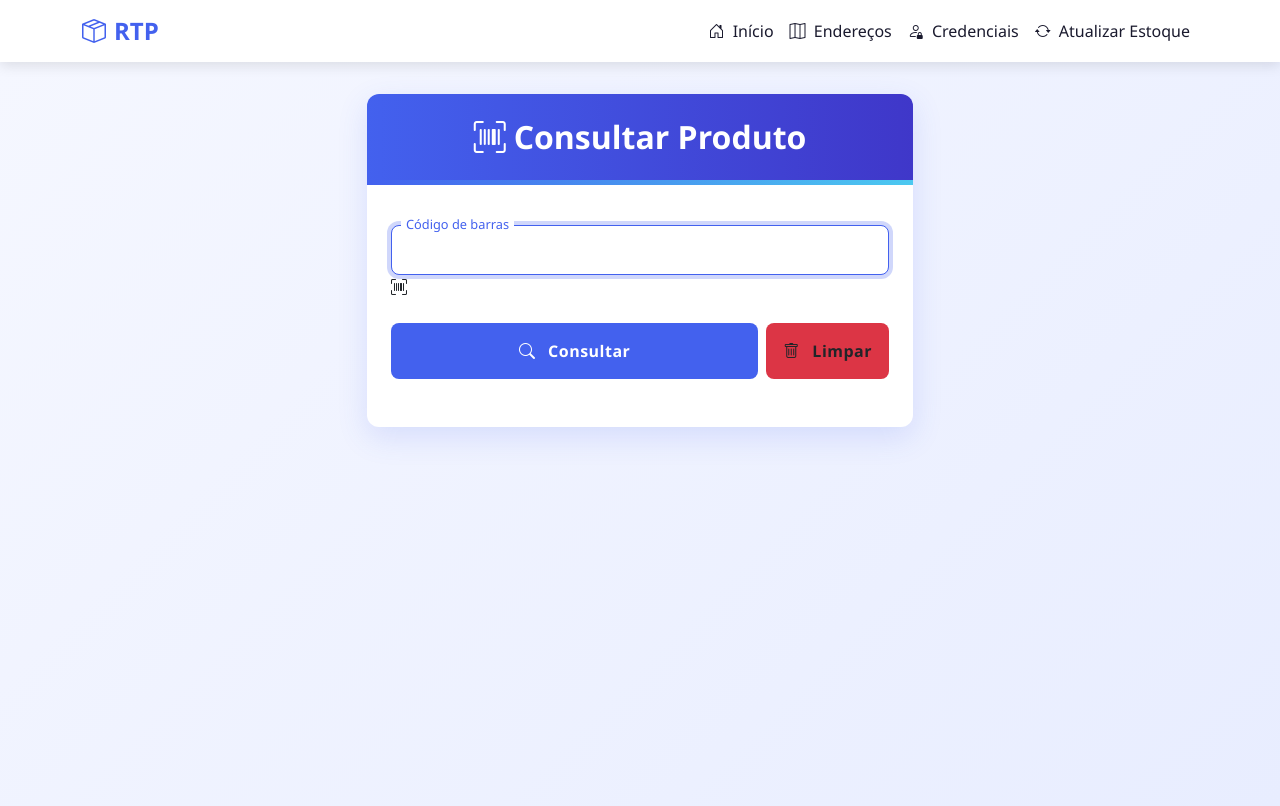
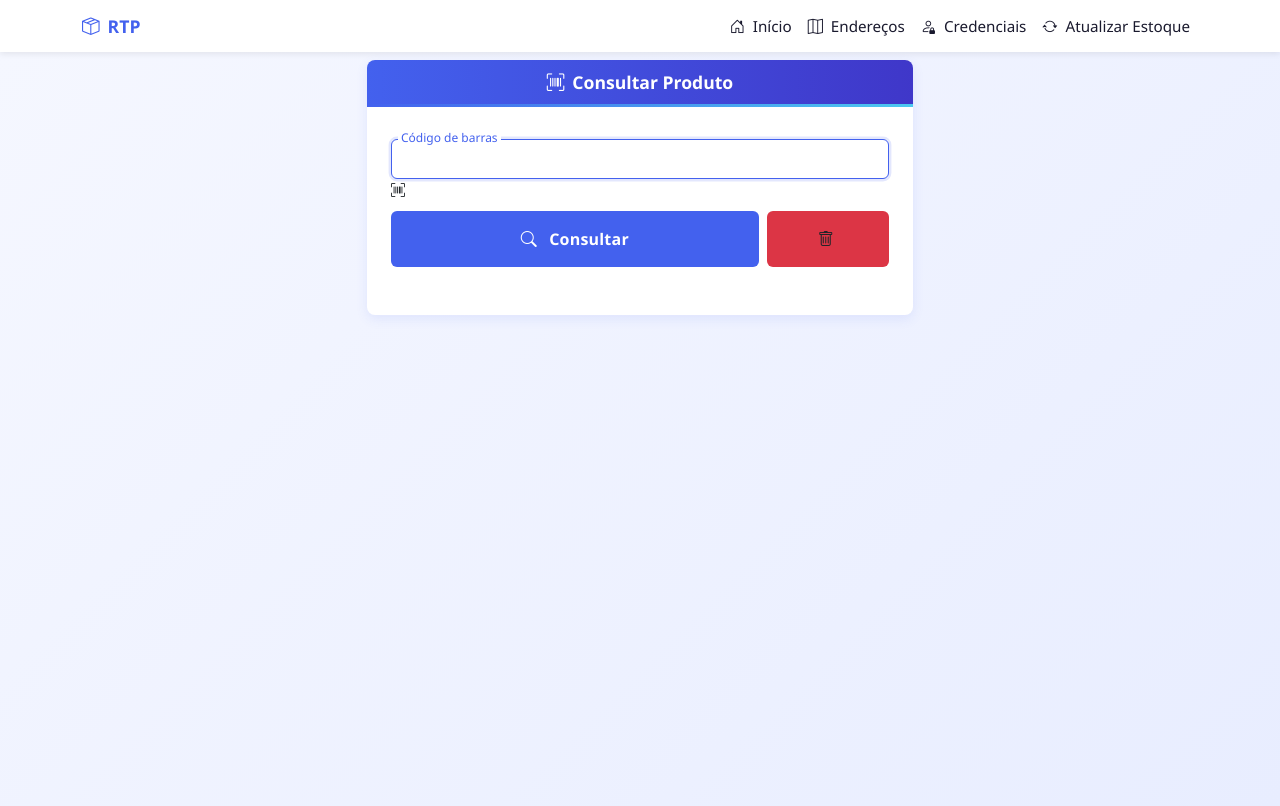
Before and after one commit to Andersonps-dev/AppReversa, a Flask app: page / in a window 1280 px wide. Run offline with Flask 3, Linux system fonts and the light colour scheme.

Commit message:
alteração lay index

```diff
--- a/templates/index.html
+++ b/templates/index.html
@@ -15,193 +15,177 @@
             --dark-color: #1a1a2e;
             --light-color: #f8f9fa;
         }
-
         body {
             font-family: 'Segoe UI', Tahoma, Geneva, Verdana, sans-serif;
             background-color: #f5f7ff;
             color: #333;
+            font-size: 14px;
         }
-
         .navbar-brand {
             font-weight: 700;
             color: var(--primary-color) !important;
-            font-size: 1.5rem;
+            font-size: 1.1rem;
         }
-
         .nav-link {
             font-weight: 500;
             color: var(--dark-color) !important;
-            transition: all 0.3s ease;
+            font-size: 0.95rem;
+            padding: 0.3rem 0.7rem;
         }
-
-        .nav-link:hover {
-            color: var(--primary-color) !important;
-            transform: translateY(-2px);
-        }
-
         .main-container {
             background: linear-gradient(135deg, #f5f7ff 0%, #e8edff 100%);
-            min-height: calc(100vh - 56px);
-            padding: 2rem 0;
+            min-height: calc(100vh - 46px);
+            padding: 0.5rem 0 0.5rem 0;
         }
-
         .card {
             border: none;
-            border-radius: 12px;
-            box-shadow: 0 10px 30px rgba(67, 97, 238, 0.15);
+            border-radius: 8px;
+            box-shadow: 0 4px 12px rgba(67, 97, 238, 0.10);
             overflow: hidden;
-            transition: transform 0.3s ease, box-shadow 0.3s ease;
+            margin-bottom: 0.5rem;
         }
-
-        .card:hover {
-            transform: translateY(-5px);
-            box-shadow: 0 15px 35px rgba(67, 97, 238, 0.2);
-        }
-
         .card-header {
             background: linear-gradient(to right, var(--primary-color), var(--secondary-color));
             color: white;
-            padding: 1.5rem;
+            padding: 0.7rem 1rem;
             border-bottom: none;
         }
-
         .card-title {
             font-weight: 700;
             margin-bottom: 0;
+            font-size: 1.1rem;
         }
-
         .form-control {
-            border-radius: 8px;
-            padding: 12px 15px;
+            border-radius: 6px;
+            padding: 7px 10px;
             border: 1px solid #e0e0e0;
-            transition: all 0.3s ease;
+            font-size: 1rem;
         }
-
         .form-control:focus {
             border-color: var(--primary-color);
-            box-shadow: 0 0 0 0.25rem rgba(67, 97, 238, 0.25);
+            box-shadow: 0 0 0 0.15rem rgba(67, 97, 238, 0.15);
         }
-
+        .btn-primary, .btn-success, .btn-clear {
+            border-radius: 6px;
+            padding: 7px 0;
+            font-weight: 600;
+            font-size: 1rem;
+            letter-spacing: 0.2px;
+        }
+        @media (max-width: 600px) {
+            .btn-primary, .btn-success, .btn-clear {
+                padding-top: 4px !important;
+                padding-bottom: 4px !important;
+                font-size: 0.95rem;
+            }
+            .py-3 {
+                padding-top: 0.3rem !important;
+                padding-bottom: 0.3rem !important;
+            }
+        }
         .btn-primary {
             background-color: var(--primary-color);
             border: none;
-            border-radius: 8px;
-            padding: 12px;
-            font-weight: 600;
-            letter-spacing: 0.5px;
-            transition: all 0.3s ease;
         }
-
         .btn-primary:hover {
             background-color: var(--secondary-color);
-            transform: translateY(-2px);
         }
-
         .btn-success {
             background-color: var(--success-color);
             border: none;
-            border-radius: 8px;
-            padding: 12px;
-            font-weight: 600;
-            letter-spacing: 0.5px;
-            transition: all 0.3s ease;
         }
-
         .btn-success:hover {
             background-color: #3aa8d8;
-            transform: translateY(-2px);
         }
-
         .btn-clear {
             background-color: #dc3545;
             border: none;
-            border-radius: 8px;
-            padding: 12px;
-            font-weight: 600;
-            letter-spacing: 0.5px;
-            transition: all 0.3s ease;
         }
-
         .btn-clear:hover {
             background-color: #c82333;
-            transform: translateY(-2px);
         }
-
         .alert {
-            border-radius: 8px;
-            padding: 1rem 1.5rem;
+            border-radius: 6px;
+            padding: 0.7rem 1rem;
+            font-size: 0.95rem;
         }
-
         .success-animation {
             animation: pulse 2s infinite;
         }
-
         @keyframes pulse {
             0% { transform: scale(1); }
             50% { transform: scale(1.02); }
             100% { transform: scale(1); }
         }
-
         .input-icon {
             position: relative;
         }
-
         .input-icon i {
             position: absolute;
-            right: 15px;
+            right: 10px;
             top: 50%;
             transform: translateY(-50%);
             color: var(--primary-color);
         }
-
         .floating-label {
             position: relative;
-            margin-bottom: 1.5rem;
+            margin-bottom: 0.7rem;
         }
-
         .floating-label label {
             position: absolute;
-            top: 12px;
-            left: 15px;
+            top: 7px;
+            left: 10px;
             color: #999;
             transition: all 0.3s ease;
             pointer-events: none;
             background-color: white;
-            padding: 0 5px;
+            padding: 0 3px;
+            font-size: 0.95rem;
         }
-
         .floating-label input:focus + label,
         .floating-label input:not(:placeholder-shown) + label {
             top: -10px;
-            left: 10px;
-            font-size: 0.8rem;
+            left: 7px;
+            font-size: 0.75rem;
             color: var(--primary-color);
         }
-
         .modal-content {
-            border-radius: 12px;
+            border-radius: 8px;
             border: none;
-            box-shadow: 0 10px 30px rgba(0, 0, 0, 0.2);
+            box-shadow: 0 4px 12px rgba(0, 0, 0, 0.12);
         }
-
         .modal-header {
             background: linear-gradient(to right, var(--primary-color), var(--secondary-color));
             color: white;
-            border-radius: 12px 12px 0 0 !important;
+            border-radius: 8px 8px 0 0 !important;
+            padding: 0.7rem 1rem;
         }
-
         .modal-title {
             font-weight: 600;
+            font-size: 1rem;
         }
-
         .navbar {
-            box-shadow: 0 4px 12px rgba(0, 0, 0, 0.1);
+            box-shadow: 0 2px 6px rgba(0, 0, 0, 0.08);
         }
-
         .status-indicator {
-            height: 5px;
+            height: 3px;
             background: linear-gradient(to right, var(--primary-color), var(--success-color));
-            margin-bottom: 1rem;
+            margin-bottom: 0.5rem;
+        }
+        @media (max-width: 600px) {
+            .container, .main-container, .card, .card-body, .card-header {
+                padding-left: 0.3rem !important;
+                padding-right: 0.3rem !important;
+            }
+            .card-body {
+                padding: 0.7rem !important;
+            }
+            .card-header {
+                padding: 0.5rem 0.7rem !important;
+            }
+            .main-container {
+                padding: 0.2rem 0 0.2rem 0 !important;
+            }
         }
     </style>
 </head>
@@ -313,7 +297,7 @@
                                         <i class="bi bi-search me-2"></i> Consultar
                                     </button>
                                     <button type="button" class="btn btn-clear w-25 py-3" id="btn-limpar">
-                                        <i class="bi bi-trash me-2"></i> Limpar
+                                        <i class="bi bi-trash me-1"></i>
                                     </button>
                                 </div>
                             </form>
```
